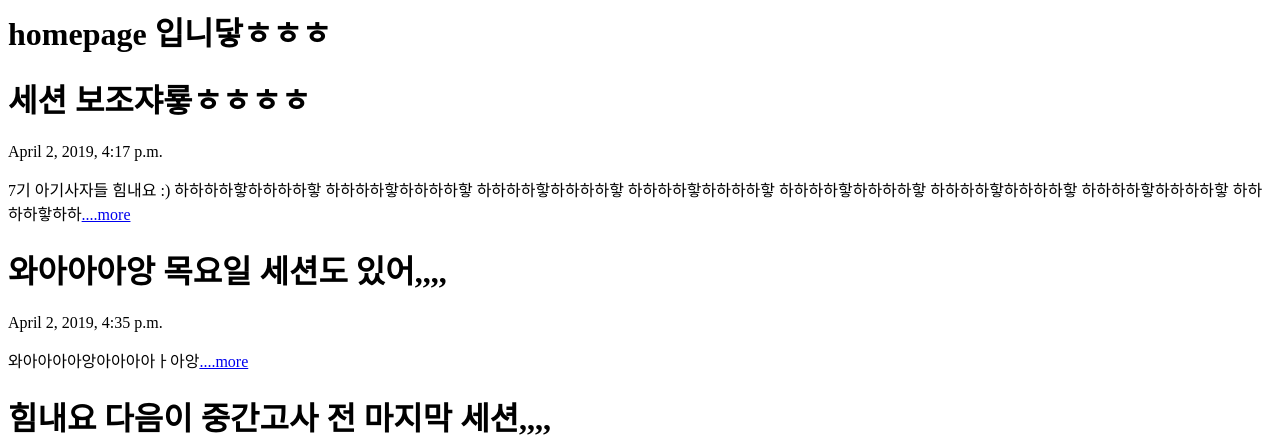
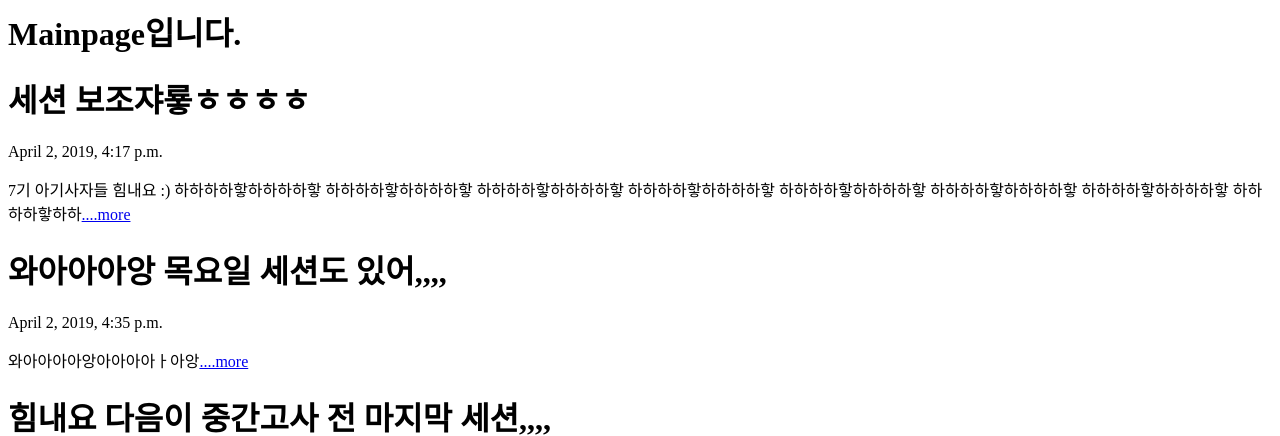
Before and after one commit to leanne001/leanne001likelion, a Django app: page / in a window 1280 px wide. Shown: the top 436 px of the page. Run offline with Django 3.2, Linux system fonts and the light colour scheme; data comes from the database, SQL or seed files in the repository.

Commit message:
tenth commit

```diff
--- a/blog/templates/home.html
+++ b/blog/templates/home.html
@@ -1,5 +1,5 @@
 
-<h1>homepage 입니닿ㅎㅎㅎ</h1>
+<h1>Mainpage입니다.</h1>
 
 {% for blog in blogs.all %}
     <div class="container">
```
